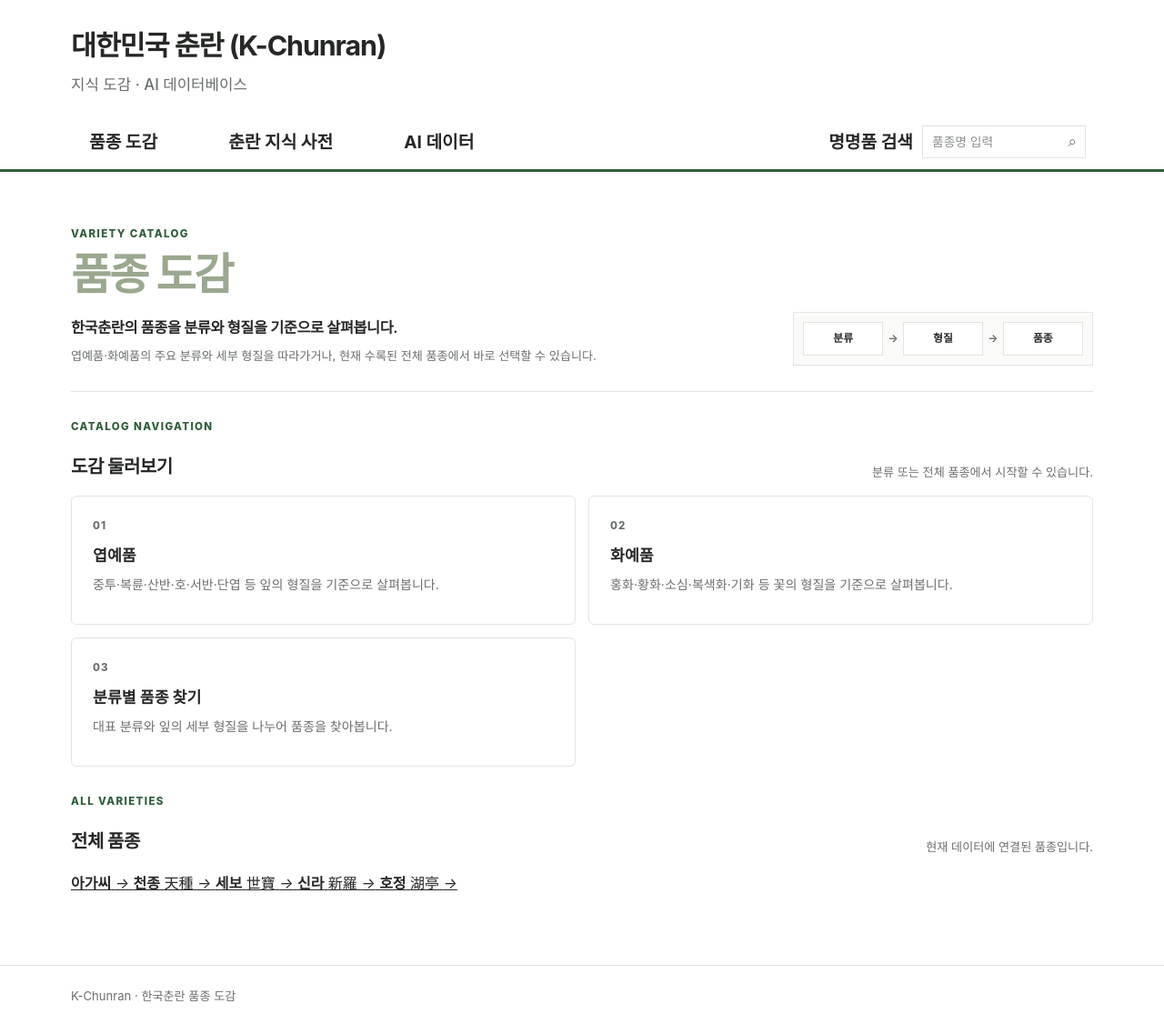
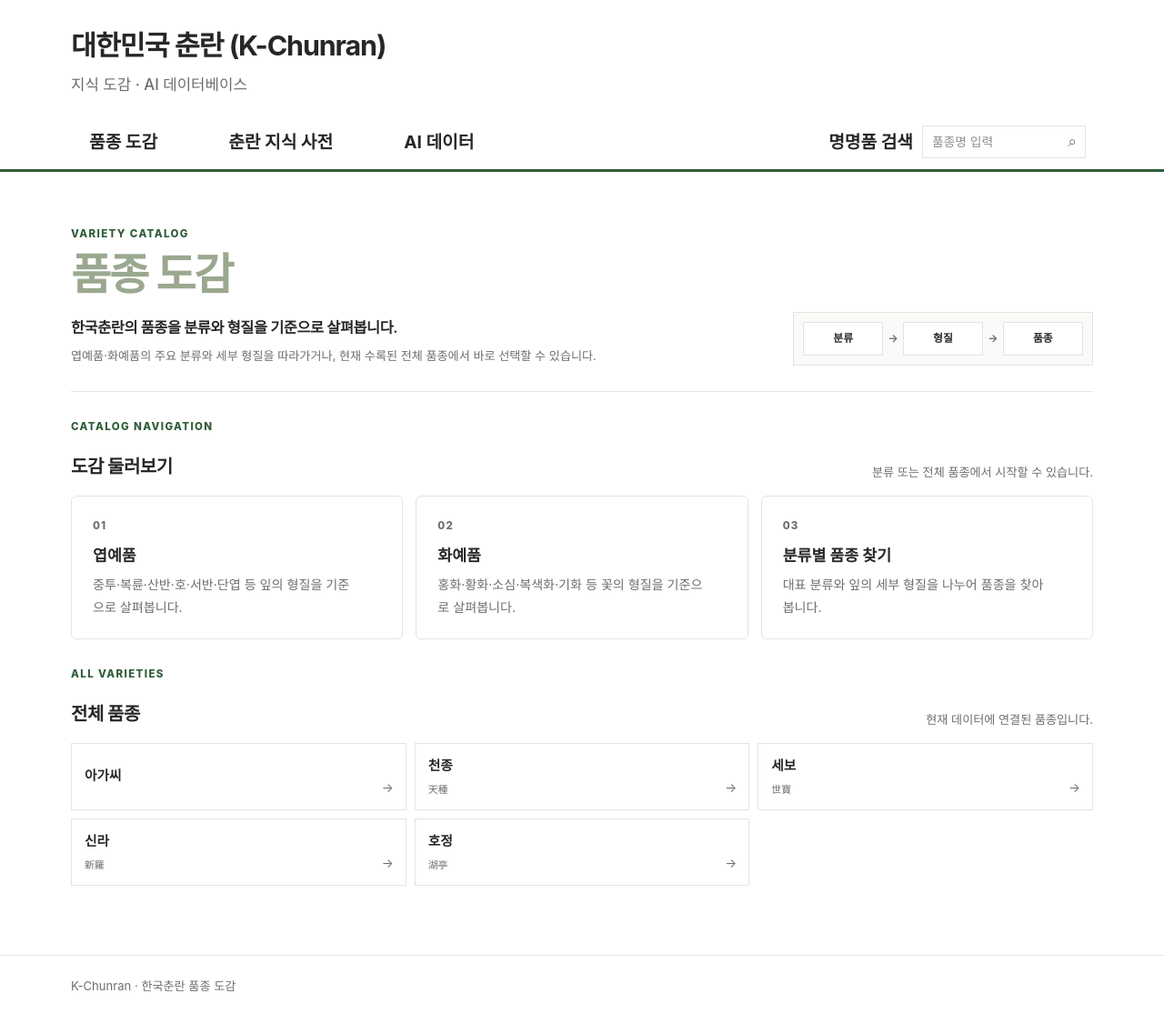
Before and after one commit to parasolra5-pixel/K-chunran, a Jekyll site: the page built from varieties.md, in a window 1280 px wide. Shown: the whole page at 91% size. Built offline with Jekyll 4.4.1, drawn with Linux system fonts in a browser that asks for light colours.

Commit message:
style: refine variety catalog layout

```diff
--- a/assets/css/k-chunran.css
+++ b/assets/css/k-chunran.css
@@ -1552,3 +1552,71 @@ a { color: inherit; }
 .kc-classification-hero h1 {
   color: #9aa88f;
 }
+
+
+/* Variety catalog page */
+.kc-varieties-entry .kc-home-grid {
+  grid-template-columns: repeat(3, minmax(0, 1fr));
+}
+
+.kc-varieties-entry .kc-home-card {
+  min-height: 132px;
+}
+
+.kc-variety-list {
+  display: grid;
+  grid-template-columns: repeat(3, minmax(0, 1fr));
+  gap: 9px;
+}
+
+.kc-variety-list-item {
+  position: relative;
+  display: flex;
+  flex-direction: column;
+  justify-content: center;
+  min-height: 72px;
+  padding: 12px 36px 12px 14px;
+  border: 1px solid var(--kc-border);
+  background: #fff;
+  color: var(--kc-text);
+  text-decoration: none;
+}
+
+.kc-variety-list-item:hover,
+.kc-variety-list-item:focus-visible {
+  background: var(--kc-hover);
+  border-color: #cfd5ce;
+}
+
+.kc-variety-list-item strong {
+  font-size: .92rem;
+}
+
+.kc-variety-list-item span {
+  margin-top: 3px;
+  color: var(--kc-muted);
+  font-size: .68rem;
+}
+
+.kc-variety-list-item i {
+  position: absolute;
+  right: 13px;
+  bottom: 11px;
+  color: var(--kc-muted);
+  font-size: .85rem;
+  font-style: normal;
+}
+
+@media (max-width: 900px) {
+  .kc-varieties-entry .kc-home-grid,
+  .kc-variety-list {
+    grid-template-columns: repeat(2, minmax(0, 1fr));
+  }
+}
+
+@media (max-width: 760px) {
+  .kc-varieties-entry .kc-home-grid,
+  .kc-variety-list {
+    grid-template-columns: 1fr;
+  }
+}
```
